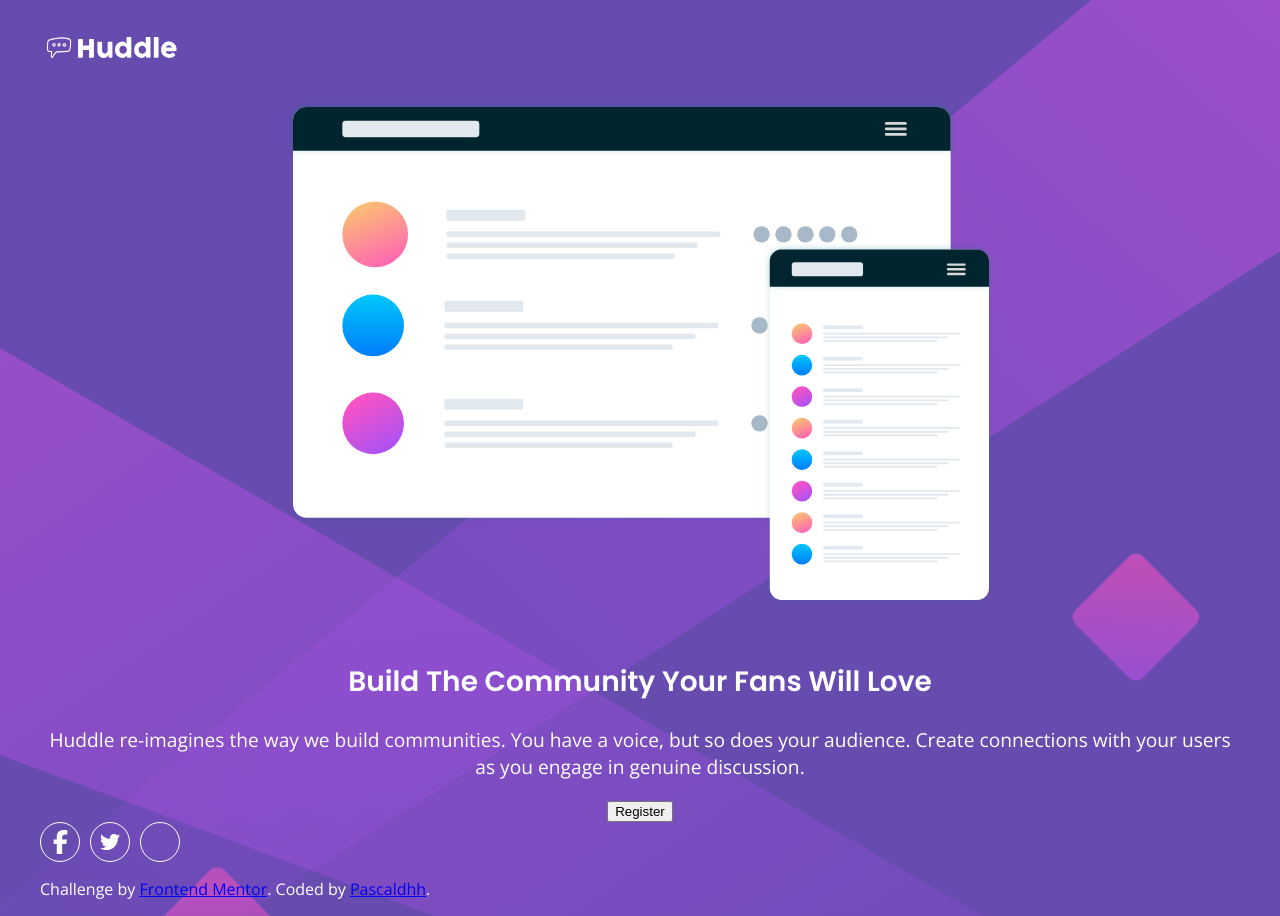
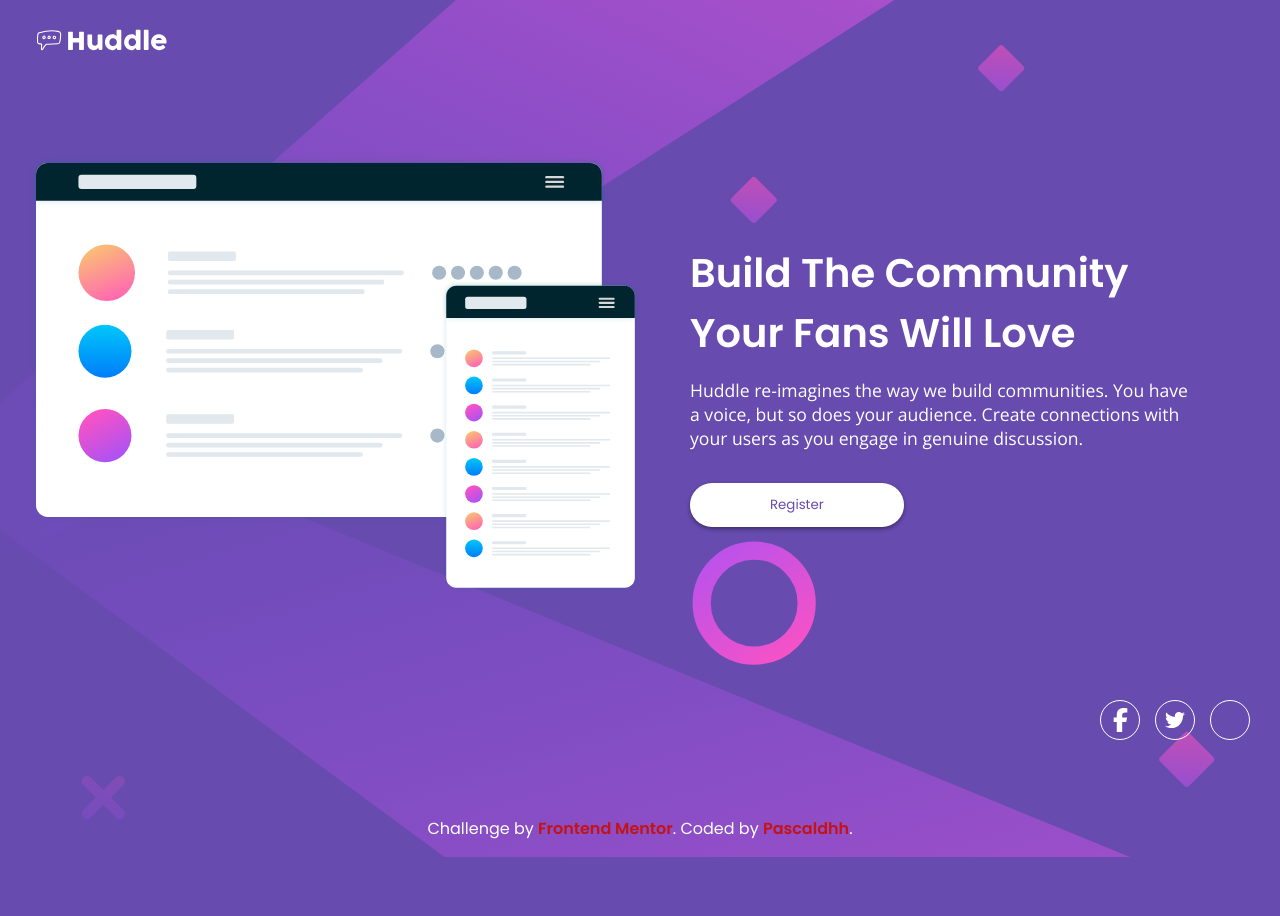
Before and after one commit to Pascaldhh/FrontendMentorChallenges, a plain HTML site: page Huddle-landing-page-with-a-single-introductory-section/index.html in a window 1280 px wide. After the commit the page ends 857 px from the top, so only its background shows below. Drawn offline with nearby package versions, Linux system fonts and the light colour scheme.

Commit message:
Challenge Huddle landing page with a single introductory section - completed

```diff
--- a/Huddle-landing-page-with-a-single-introductory-section/index.html
+++ b/Huddle-landing-page-with-a-single-introductory-section/index.html
@@ -28,13 +28,13 @@
     </main>
     <footer>
       <div class="social-icons">
-        <div class="facebook-icon"></div>
-        <div class="twitter-icon"></div>
-        <div class="insta-icon"></div>
+        <a class="facebook-icon"></a>
+        <a class="twitter-icon"></a>
+        <a class="insta-icon"></a>
       </div>
       <p class="attribution">
         Challenge by <a href="https://www.frontendmentor.io?ref=challenge" target="_blank">Frontend Mentor</a>.
-        Coded by <a href="#">Pascaldhh</a>.
+        Coded by <a href="https://github.com/Pascaldhh" target="_blank">Pascaldhh</a>.
       </p>
     </footer>
   </div>
--- a/Huddle-landing-page-with-a-single-introductory-section/style.css
+++ b/Huddle-landing-page-with-a-single-introductory-section/style.css
@@ -1,6 +1,19 @@
 :root {
   --clr-violet: 257, 40%, 49%;
   --clr-magenta: 300, 69%, 71%;
+}
+::-webkit-scrollbar {
+  width: 6px;
+}
+::-webkit-scrollbar-track {
+  background: transparent;
+}
+::-webkit-scrollbar-thumb {
+  background: hsl(var(--clr-magenta));
+  border-radius: 2px;
+}
+::-webkit-scrollbar-thumb:hover {
+  background: #555;
 }
 
 *, *::before, *::after {
@@ -11,47 +24,93 @@ body {
   margin: 0;
   background-image: url("./images/bg-mobile.svg");
   background-repeat: no-repeat;
-  background-size: cover;
+  background-size: contain;
   background-color: hsl(var(--clr-violet));
   font-family: 'Open Sans', sans-serif;
   color: white;
 }
 
 img { max-width: 100% }
-.logo { max-width: 140px }
-
+.logo { max-width: 140px; cursor: pointer; transition: transform .2s ease-in-out }
+.logo:hover { transform: scale(1.05); }
 .container {
-  padding: 0 40px;
+  padding: 0 30px;
+  max-width: 1500px;
+  margin: 0 auto;
 }
 header {
-  padding: 30px 0;
+  display: flex;
+  align-items: center;
+  min-height: 10vh;
+}
+main {
+  display: flex;
+  flex-direction: column;
+  justify-content: flex-end;
+  align-items: center;
+  min-height: 70vh;
 }
 .community {
   text-align: center;
+  max-width: 375px;
+  width: 100%;
+  display: flex;
+  flex-direction: column;
 }
 .community__title {
   font-family: 'Poppins', sans-serif;
   margin-top: 50px;
   font-size: 1.75rem;
+  margin-bottom: 0;
+}
+.community__content {
+  max-width: 500px;
 }
 .community__description {
-  font-size: 1.2rem;
+  font-size: 1.1rem;
+  margin-top: 15px;
 }
-
+.community__image {
+  margin-top: 30px;
+}
+.community__btn {
+  margin-top: 15px;
+  padding: 12px 80px;
+  background-color: #fff;
+  border: none;
+  color: hsl(var(--clr-violet));
+  font-family: 'Poppins', sans-serif;
+  border-radius: 2rem;
+  font-weight: 500;
+  box-shadow: 0 2px 4px 0px hsl(0, 0%, 0%, .4);
+  transition: background-color .2s ease-in-out, color .2s ease-in-out;
+  cursor: pointer;
+}
+.community__btn:hover {
+  background-color: hsl(var(--clr-magenta));
+  color: #fff;
+}
 
 .social-icons {
   display: flex;
+  justify-content: center;
   align-items: center;
   gap: 10px;
+  min-height: 20vh;
 }
-.social-icons * {
+.social-icons > *:hover { background-color: #fff }
+.social-icons > *:hover::before { background-color: hsl(var(--clr-violet)) }
+.social-icons > * {
   position: relative;
   border: 1px solid #fff;
   border-radius: 50%;
+  background-color: transparent;
 }
-.social-icons *, .social-icons *::before {
+.social-icons > *, .social-icons > *::before {
   width: 40px;
   height: 40px;
+  transition: background-color .2s ease-in-out;
+  cursor: pointer;
 }
 .social-icons *::before {
   content: '';
@@ -63,7 +122,6 @@ header {
   mask-position: 46.5% 46%;
   background-color: #fff;
 }
-
 .facebook-icon::before {
   -webkit-mask-image: url("./images/facebook-f.svg");
   mask-image: url("./images/facebook-f.svg");
@@ -82,3 +140,45 @@ header {
   -webkit-mask-size: 20px;
   mask-size: 20px;
 }
+
+footer {
+  text-align: center;
+  font-family: 'Poppins', sans-serif;
+}
+footer a {
+  color: rgb(197, 18, 18);
+  font-weight: 600;
+  text-decoration: none;
+}
+footer a:hover {
+  text-decoration: underline;
+}
+
+@media (min-width: 1000px) {
+  body {
+    background-image: url("./images/bg-desktop.svg");
+    background-size: cover;
+    background-position: 0;
+  }
+  main {
+    justify-content: center;
+  }
+  .community {
+    text-align: left;
+    max-width: 100%;
+    flex-direction: row;
+    align-items: center;
+    gap: 50px;
+
+  }
+  .community__title {
+    font-size: 2.5rem;
+  }
+  .community__image {
+    width: 50%;
+  }
+  .social-icons {
+    justify-content: flex-end;
+    gap: 15px;
+  }
+}
```
Also changed, not shown: Four-card-feature-section/index.html (+1 -1 lines).
